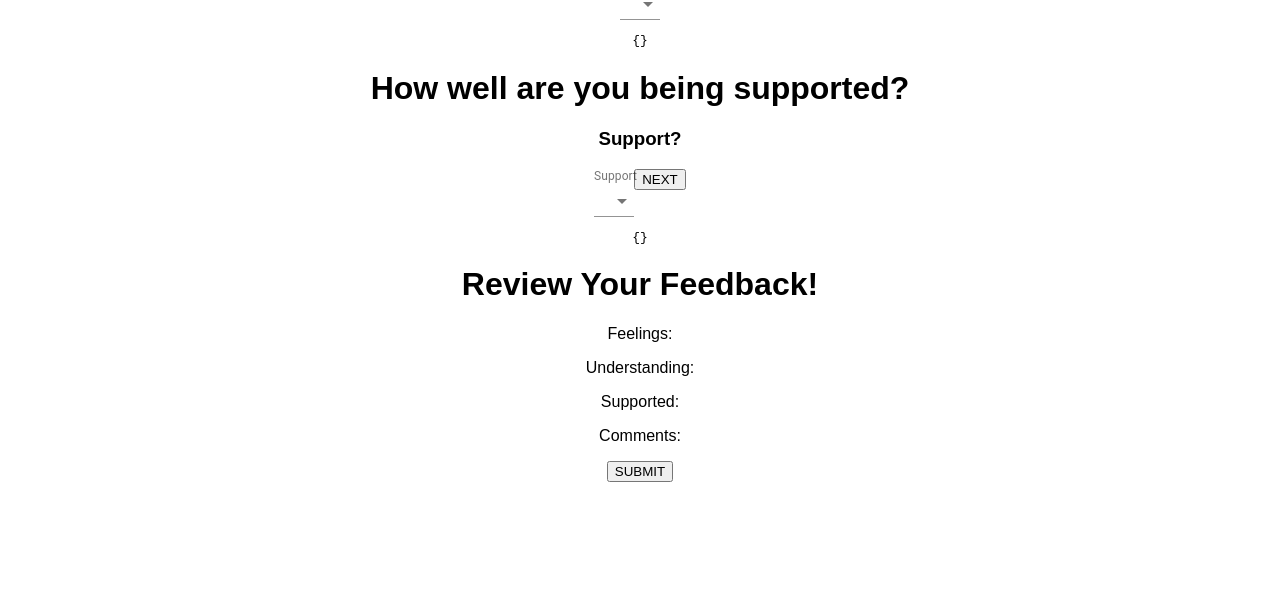
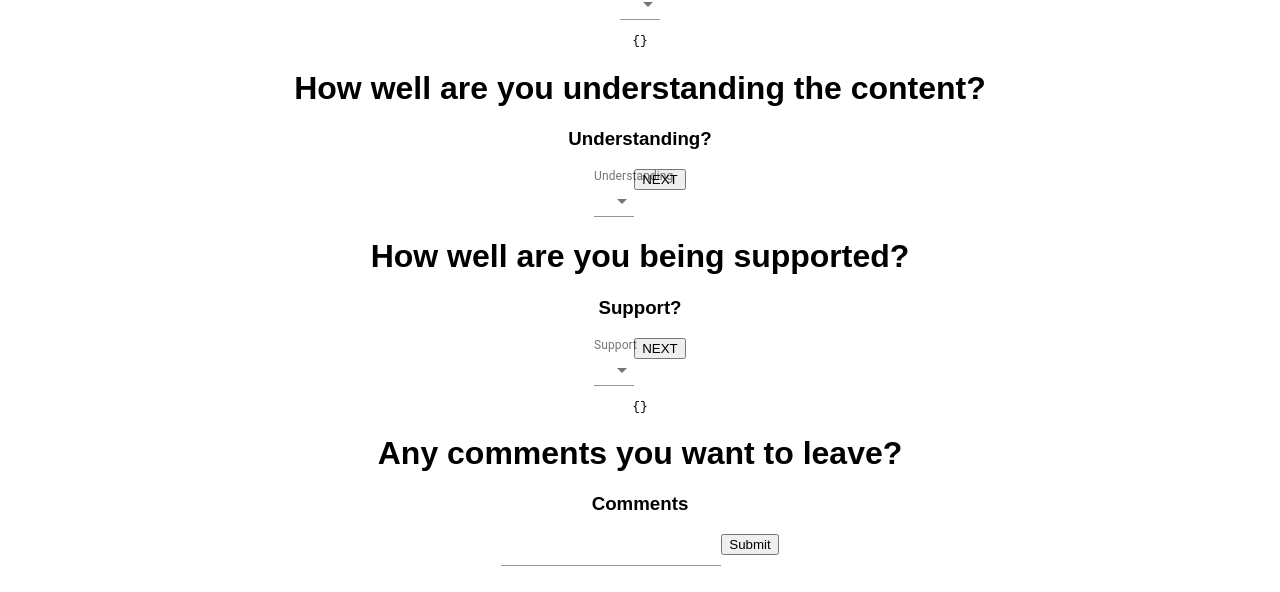
Before and after one commit to irisnoh/redux-feed-back-loop, a React (Create React App) app: page /#/ in a window 1280 px wide. Shown: the part 343-935 px from the top of the page. Before the commit the page ends 825 px from the top, so only its background shows below. Built offline with nearby package versions, Linux system fonts and the light colour scheme; no server answers.

Commit message:
set up comment

```diff
--- a/src/components/App/App.js
+++ b/src/components/App/App.js
@@ -30,9 +30,9 @@ class App extends Component {
 
 
           <Feeling />
-        {/* <Understanding /> */}
+        <Understanding />
         <Supported />
-        {/* <Comments /> */}
+        <Comments />
         <ReviewFeedback />
         </div>
       </Router>
--- a/src/components/Comments/Comments.js
+++ b/src/components/Comments/Comments.js
@@ -4,13 +4,29 @@ import React, { Component } from 'react';
 import { connect } from 'react-redux'
 import { Link } from 'react-router-dom'
 
+import { TextField } from '@material-ui/core';
 class Comments extends Component {
+    handleChangeFor = (propertyName) => (event) => {
+        this.props.dispatch({
+            type: 'GET_FEELING',
+            payload: { [propertyName]: event.target.value },
+        })
+    }
+    //function to clear all the input and start again
+    handleClearAll = () => {
+        this.props.dispatch({
+            type: 'CLEAR_FEEDBACK',
+        })
+    }
     render() {
         return (
             <>
                 <h1>Any comments you want to leave?</h1>
                 <h3>Comments</h3>
-                <input></input><Link to="/ReviewFeedback">
+                <TextField onChange={this.handleChangeFor('comment')}>
+
+                </TextField>
+                <Link to="/ReviewFeedback">
                     <button>Submit</button>
                 </Link>
             </>
--- a/src/components/Understanding/Understanding.js
+++ b/src/components/Understanding/Understanding.js
@@ -4,14 +4,43 @@ import React, { Component } from 'react';
 import { connect } from 'react-redux'
 import { Link } from 'react-router-dom'
 
-
+import InputLabel from '@material-ui/core/InputLabel';
+import MenuItem from '@material-ui/core/MenuItem';
+import FormControl from '@material-ui/core/FormControl';
+import Select from '@material-ui/core/Select';
 class Understanding extends Component {
+    handleChangeFor = (propertyName) => (event) => {
+        this.props.dispatch({
+            type: 'GET_FEELING',
+            payload: { [propertyName]: event.target.value },
+        })
+    }
+    //function to clear all the input and start again
+    handleClearAll = () => {
+        this.props.dispatch({
+            type: 'CLEAR_FEEDBACK',
+        })
+    }
     render() {
         return (
             <>
                 <h1>How well are you understanding the content?</h1>
                 <h3>Understanding?</h3>
-                <input></input>
+                <FormControl>
+                        <InputLabel htmlFor="understanding">Understanding</InputLabel>
+                        {/* drop down list in scale 1-5 */}
+                        <Select
+                            value={this.props.formReducer}
+                            onChange={this.handleChangeFor('understanding')}
+                        >
+                            <MenuItem value=""><em></em></MenuItem>
+                            <MenuItem value={1}>1</MenuItem>
+                            <MenuItem value={2}>2</MenuItem>
+                            <MenuItem value={3}>3</MenuItem>
+                            <MenuItem value={4}>4</MenuItem>
+                            <MenuItem value={5}>5</MenuItem>
+                        </Select>
+                    </FormControl>
                 <Link to="/Supported">
                     <button>NEXT</button>
                 </Link>
```
